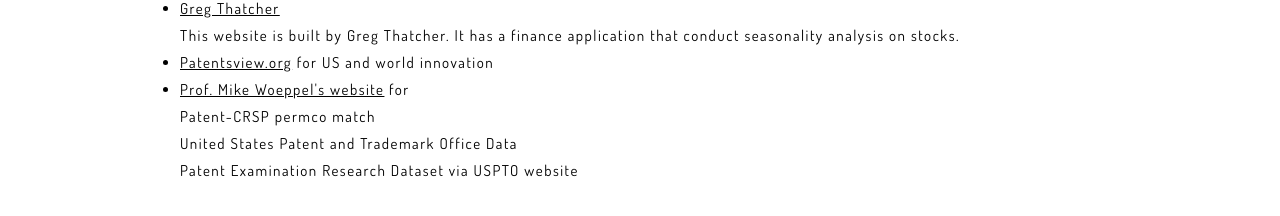
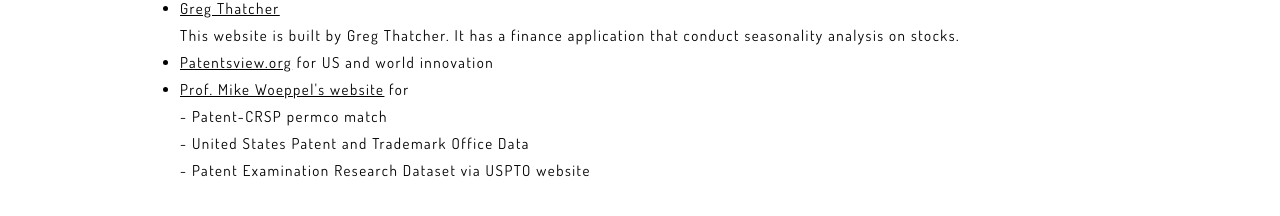
Before and after one commit to xieyutongcn/xieyutongcn.github.io, a Jekyll site: the page built from Resources.html, in a window 1280 px wide. Shown: the part 413-629 px from the top of the page. Built offline with Jekyll 4.4.1, drawn with Linux system fonts in a browser that asks for light colours.

```diff
--- a/Resources.html
+++ b/Resources.html
@@ -23,9 +23,9 @@ layout: default
                 <a href = "https://www.mikewoeppel.com/data">Prof. Mike Woeppel's website</a> for
             </li>
             <dl>
-                <dt>Patent-CRSP permco match</dt>
-                <dt>United States Patent and Trademark Office Data</dt>
-                <dt>Patent Examination Research Dataset via USPTO website</dt>
+                <dt>- Patent-CRSP permco match</dt>
+                <dt>- United States Patent and Trademark Office Data</dt>
+                <dt>- Patent Examination Research Dataset via USPTO website</dt>
             </dl>
         </ul>
     </div>
```
